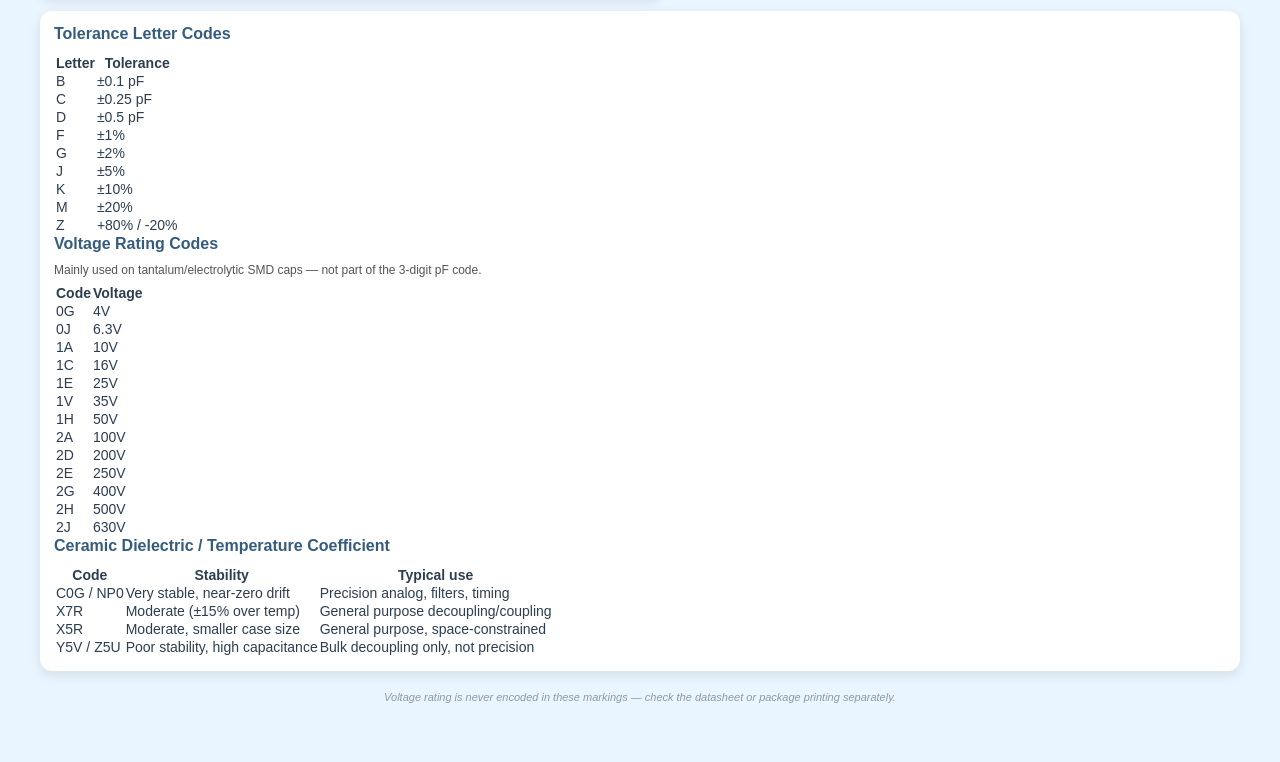
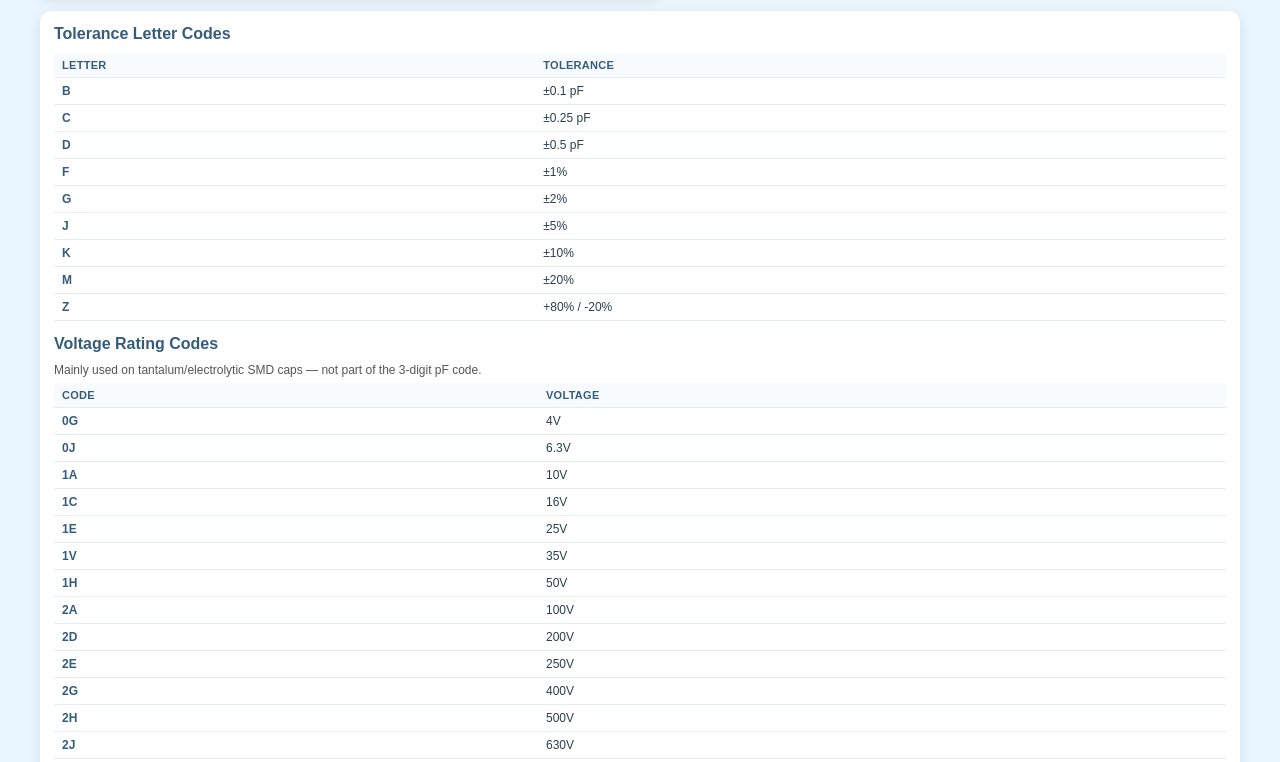
Before and after one commit to mihir-makes/electronics-calculator, a plain HTML site: page capacitor-code (1).html in a window 1280 px wide. Shown: the part 397-1159 px from the top of the page. Before the commit the page ends 1104 px from the top, so only its background shows below. Drawn offline with Linux system fonts and the light colour scheme.

Commit message:
Update style.css

```diff
--- a/style.css
+++ b/style.css
@@ -104,6 +104,13 @@ hr{border:none;border-top:1px solid #ddd;margin:10px 0}
 .site-footer .credit{color:#607080}
 .site-footer .credit b{color:#355c7d}
 
+/* reference tables */
+.ref-table{width:100%;border-collapse:collapse;font-size:12px;margin-bottom:14px}
+.ref-table:last-child{margin-bottom:0}
+.ref-table th,.ref-table td{padding:6px 8px;text-align:left;border-bottom:1px solid #e3edf2}
+.ref-table th{color:#355c7d;background:#f8fbfd;font-size:11px;text-transform:uppercase;letter-spacing:.3px}
+.ref-table td:first-child{font-weight:bold;color:#355c7d;white-space:nowrap}
+
 @media(max-width:900px){
 .main-grid{grid-template-columns:1fr}
 }
```
